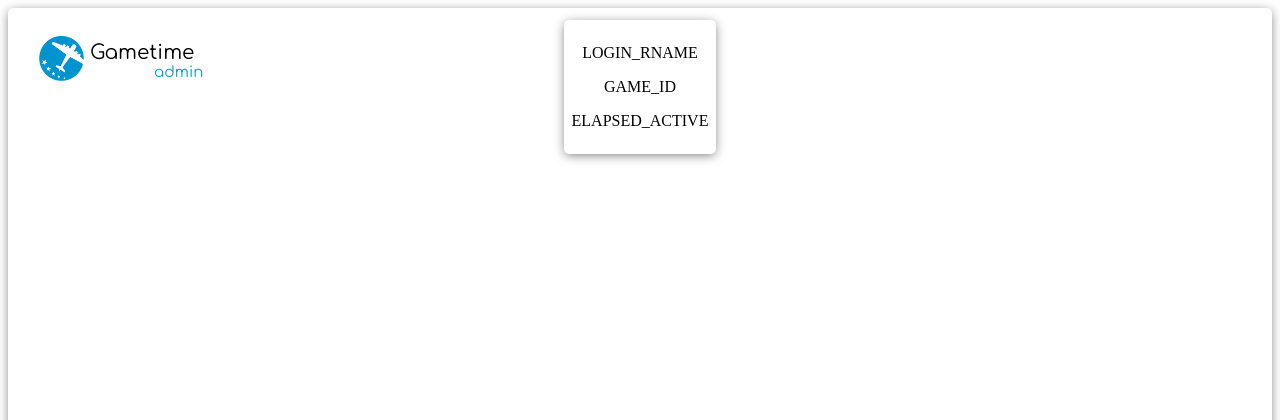
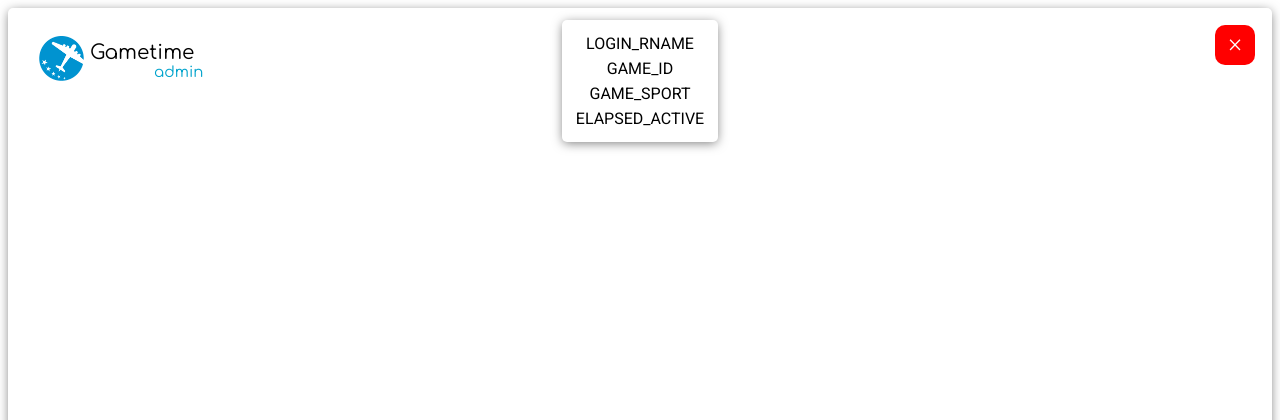
Before and after one commit to AngeloD2022/kscoreapp, a PHP site: page /admin/app/ui.html in a window 1280 px wide. Shown: the top 420 px of the page. Run offline with PHP 8.4, Linux system fonts and the light colour scheme.

```diff
--- /dev/null
+++ b/admin/app/pageEvents.js
@@ -0,0 +1,3 @@
+
+
+document.getElementById("closeBtn")
--- a/admin/app/styles.css
+++ b/admin/app/styles.css
@@ -1,4 +1,6 @@
 @import url('https://fonts.googleapis.com/css?family=Comfortaa');
+@import url('https://fonts.googleapis.com/css?family=Roboto');
+
 body {
     background-color: white;
     border-radius: 5px;
@@ -43,4 +45,25 @@ body {
     box-shadow: 0px 2px 11px -1px rgba(0, 0, 0, 0.53);
     display: inline-block;
     padding: 8px;
+    font-family: 'Roboto', sans-serif;
 }
+.gameDetails p{
+    margin:6px;
+}
+.closeBtn{
+    background-color: red;
+    float: right;
+    color: white;
+    width: 2.5rem;
+    line-height: 2.5rem;
+    text-align: center;
+    border-radius: 10px;
+    font-size: 20pt;
+    position: fixed;
+    right: 25px;
+    top: 25px;
+    cursor: default;
+}
+.closeBtn:hover{
+    background-color: rgb(255, 83, 83);
+}
--- a/admin/app/ui.html
+++ b/admin/app/ui.html
@@ -3,6 +3,7 @@
 </head>
 
 <body>
+
     <div class="logo-container">
         <img class="app-logo" src="/kcrop.png" style="float:left;" />
         <div style="display: inline-block;">
@@ -10,12 +11,15 @@
             <span class="app-logo-text-sub">admin</span>
         </div>
     </div>
+
     <div style="text-align:center;">
         <div class="gamedetails">
             <p>LOGIN_RNAME</p>
             <p>GAME_ID</p>
+            <p>GAME_SPORT</p>
             <p>ELAPSED_ACTIVE</p>
         </div>
     </div>
+    <span id="closeBtn" class="closeBtn">&times;</span>
 
 </body>
--- a/admin/dashboard/index.php
+++ b/admin/dashboard/index.php
@@ -73,8 +73,8 @@ if($result->num_rows > 0)
                 <option value="jv">Junior Varsity</option>
                 <option value="other">Other</option>
             </select><br>
-            <label for="ce_grade">Grade: </label>
-            <select class="ins" id="ce_grade">
+            <label for="ce_school">Grade: </label>
+            <select class="ins" id="ce_school">
                 <option value="NONE">- Select one -</option>
                 <option value="pre">Preschool</option>
                 <option value="k">Kidnergarden</option>
--- a/admin/dashboard/main.js
+++ b/admin/dashboard/main.js
@@ -80,7 +80,7 @@ var eventName = document.getElementById("ce_name");
 var opposingTeam = document.getElementById("ce_opposing");
 var startTime = document.getElementById("ce_timestart");
 var teamClass = document.getElementById("ce_teamclass");
-var grade = document.getElementById("ce_grade");
+var grade = document.getElementById("ce_school");
 var eventLocation = document.getElementById("ce_location");
 var opponentLogoUrl = document.getElementById("ce_oppLogo");
 var sport = document.getElementById("ce_sport");
@@ -92,7 +92,7 @@ function createSportEvent(){
     if(eventName.value == null || opposingTeam.value == null || startTime.value == null || teamClass.value == null || grade.value == "NONE" || eventLocation.value == null || opponentLogoUrl.value == null || sport.value == "NONE"){
         alert("You must complete all required fields.");
     }else{
-        var url = "data/createEvent.php?gname="+eventName.value+"&gopposing="+opposingTeam.value+"&timeStart="+startTime.value+"&tclass="+teamClass.value+"&grade="+grade.value+"&gloc="+eventLocation.value+"&opplogo="+opponentLogoUrl.value+"&sport="+sport.value;
+        var url = "data/createEvent.php?gname="+eventName.value+"&gopposing="+opposingTeam.value+"&timeStart="+startTime.value+"&tclass="+teamClass.value+"&school="+grade.value+"&gloc="+eventLocation.value+"&opplogo="+opponentLogoUrl.value+"&sport="+sport.value;
         xhttp = new XMLHttpRequest();
 
         xhttp.onreadystatechange = function () {
```
Also changed, not shown: admin/dashboard/data/createEvent.php (+4 -4 lines), index.php (+3 -11 lines).
